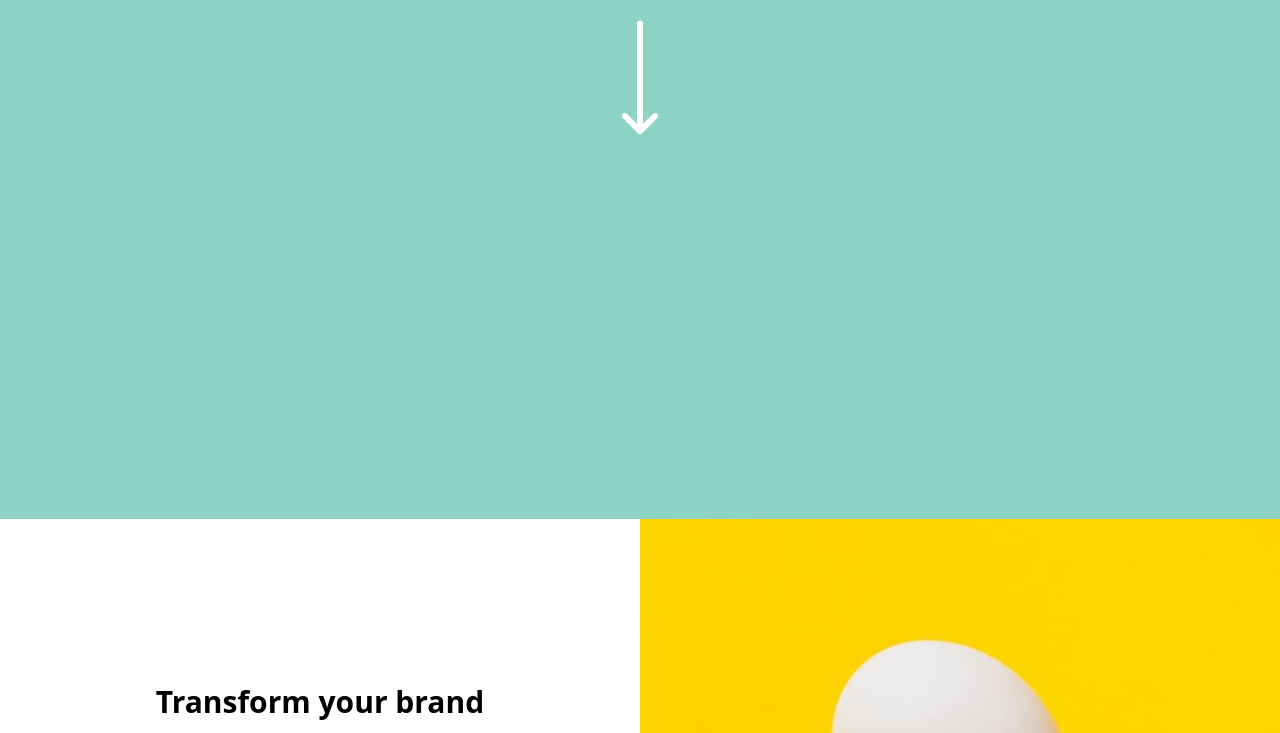
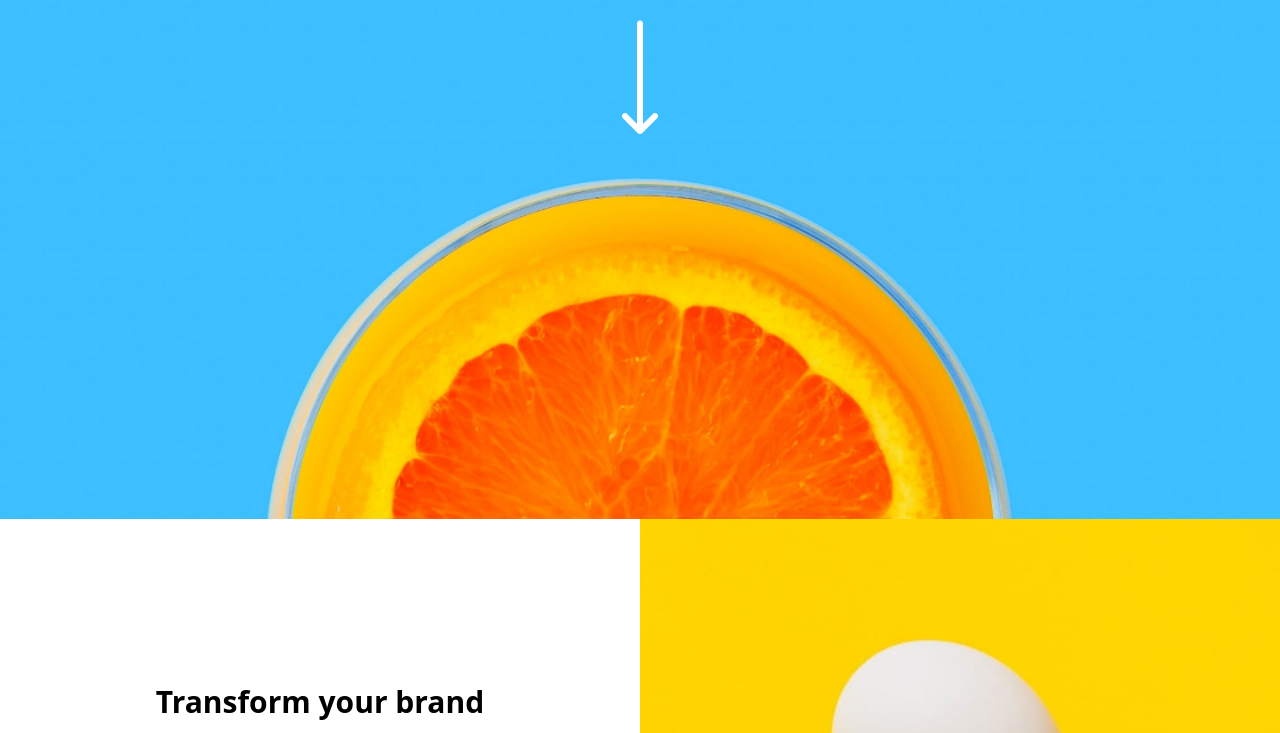
Before and after one commit to TheoMcCoy/TheoMcCoy.github.io, a website: page index.html in a window 1280 px wide. Shown: the part 184-917 px from the top of the page. Drawn offline with Linux system fonts and the light colour scheme.

Commit message:
changed image-header from jpg to png

```diff
--- a/index.html
+++ b/index.html
@@ -17,7 +17,7 @@
     <div class="w-screen">
       <div
         id="hero"
-        class="hero-section pb-80 md:pb-96 bg-[url('/assets/image-header.jpg')]"
+        class="hero-section pb-80 md:pb-96 bg-[url('/assets/image-header.png')]"
       >
         <!-- <div
         id="hero"
```
Also changed, not shown: css/main.css, image-header.png (added), 2 other files.
